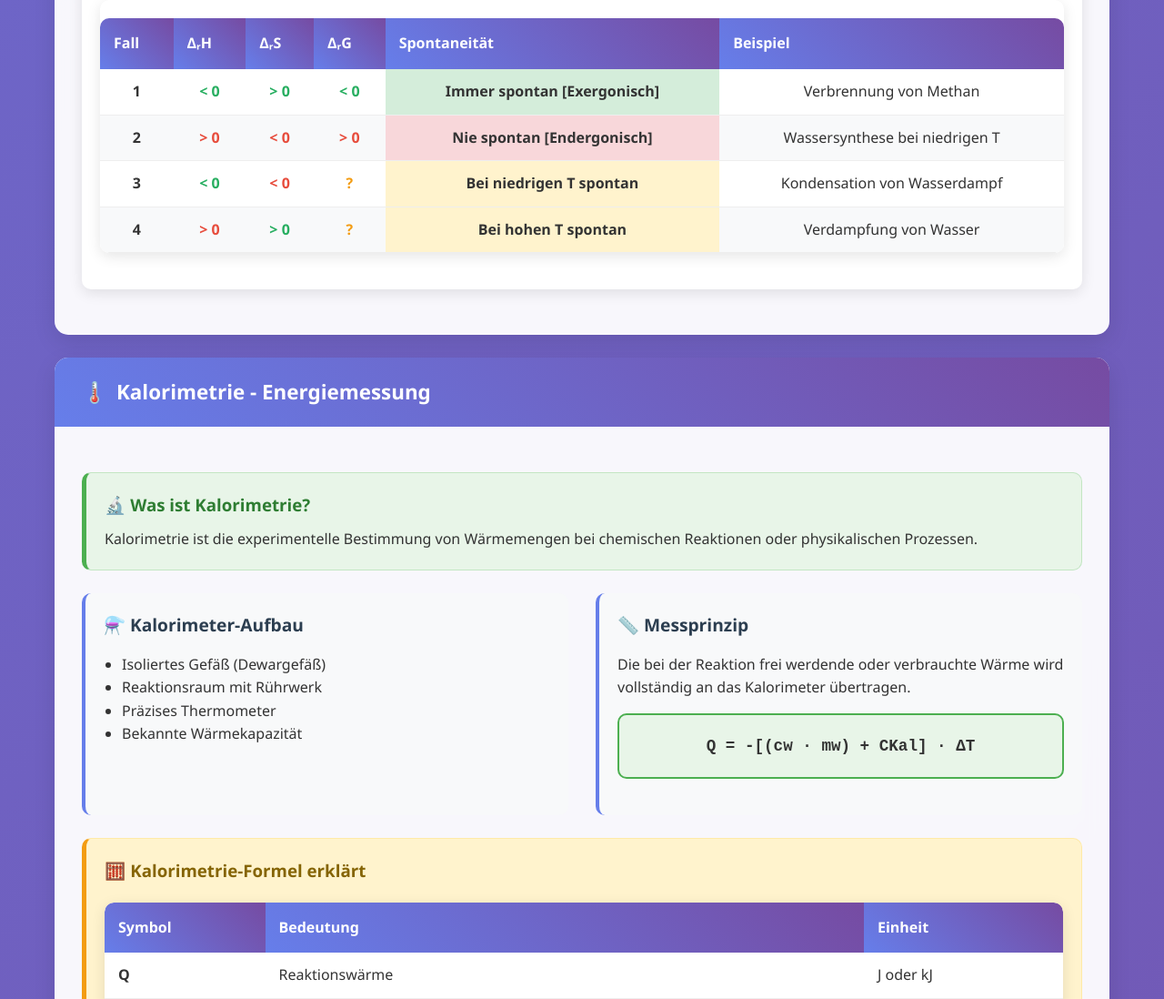
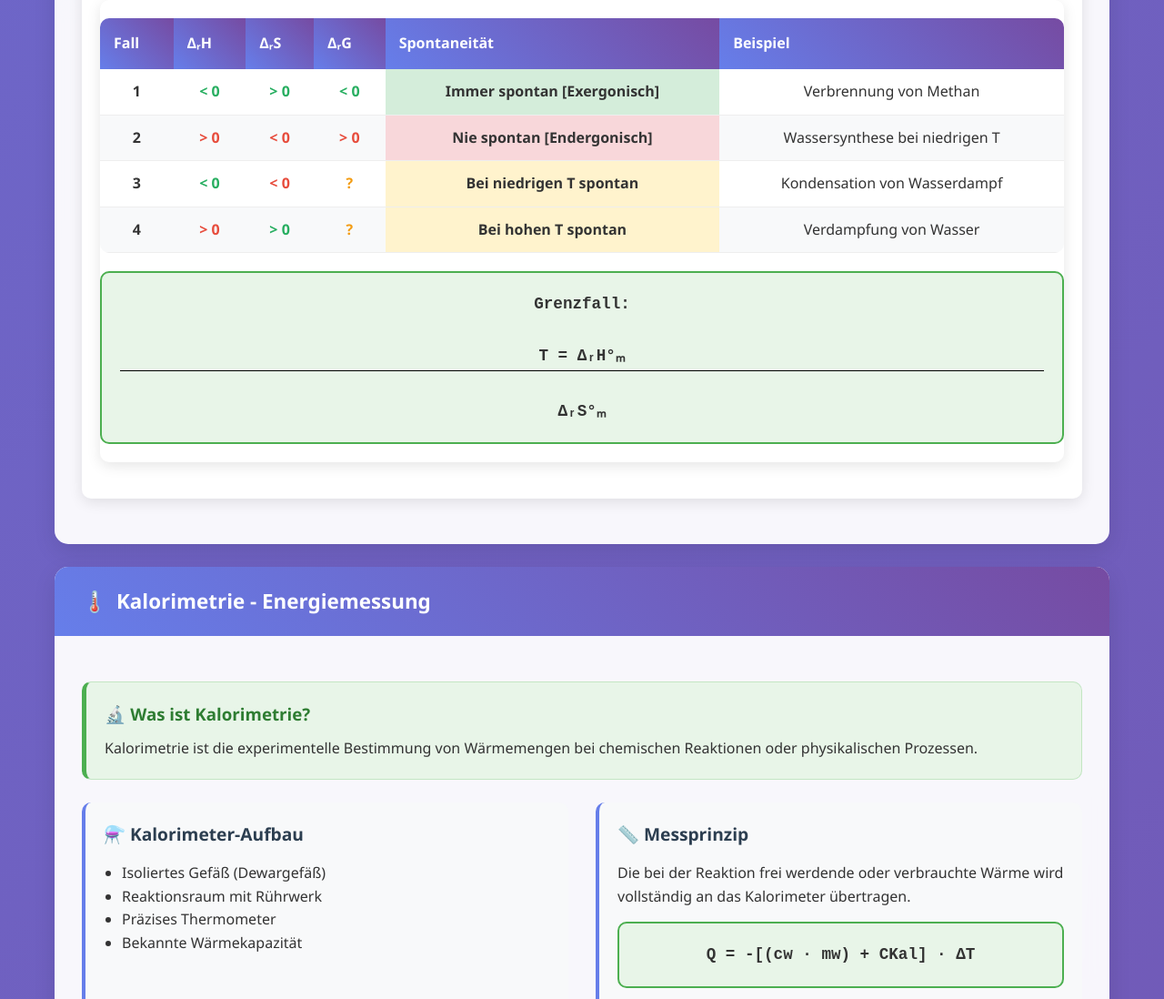
Before and after one commit to Baadjid/Chemie_ABI_Lernzettel, a plain HTML site: page energiekonzept.html in a window 1280 px wide. Shown: the part 5418-6516 px from the top of the page at 91% size. Drawn offline with Linux system fonts and the light colour scheme.

Commit message:
energiekonzept.html

```diff
--- a/energiekonzept.html
+++ b/energiekonzept.html
@@ -854,8 +854,8 @@
                 </div>
 
                 <div class="formula-box">
-                    <strong>2. Hauptsatz der Thermodynamik:</strong><br>
-                    ΔSGesamt ≥ 0
+                    <strong>2. Hauptsatz der Thermodynamik:</strong>
+                    <br>ΔSGesamt ≥ 0</br>
                 </div>
                 <p style="text-align: center; margin: 10px 0;"><em>Die Gesamtentropie kann nur zunehmen oder gleich bleiben</em></p>
 
@@ -936,6 +936,13 @@
                                 </tr>
                             </tbody>
                         </table>
+
+                         <div class="formula-box">
+                            <strong>Grenzfall:</strong><br>
+                             <br>T = ΔᵣH°ₘ </br>
+                             <hr style="margin: 2px 0; border: none; border-top: 1px solid black;">
+                             <br> ΔᵣS°ₘ</br>
+                         </div>
                     </div>
                 </div>
             </div>
```
